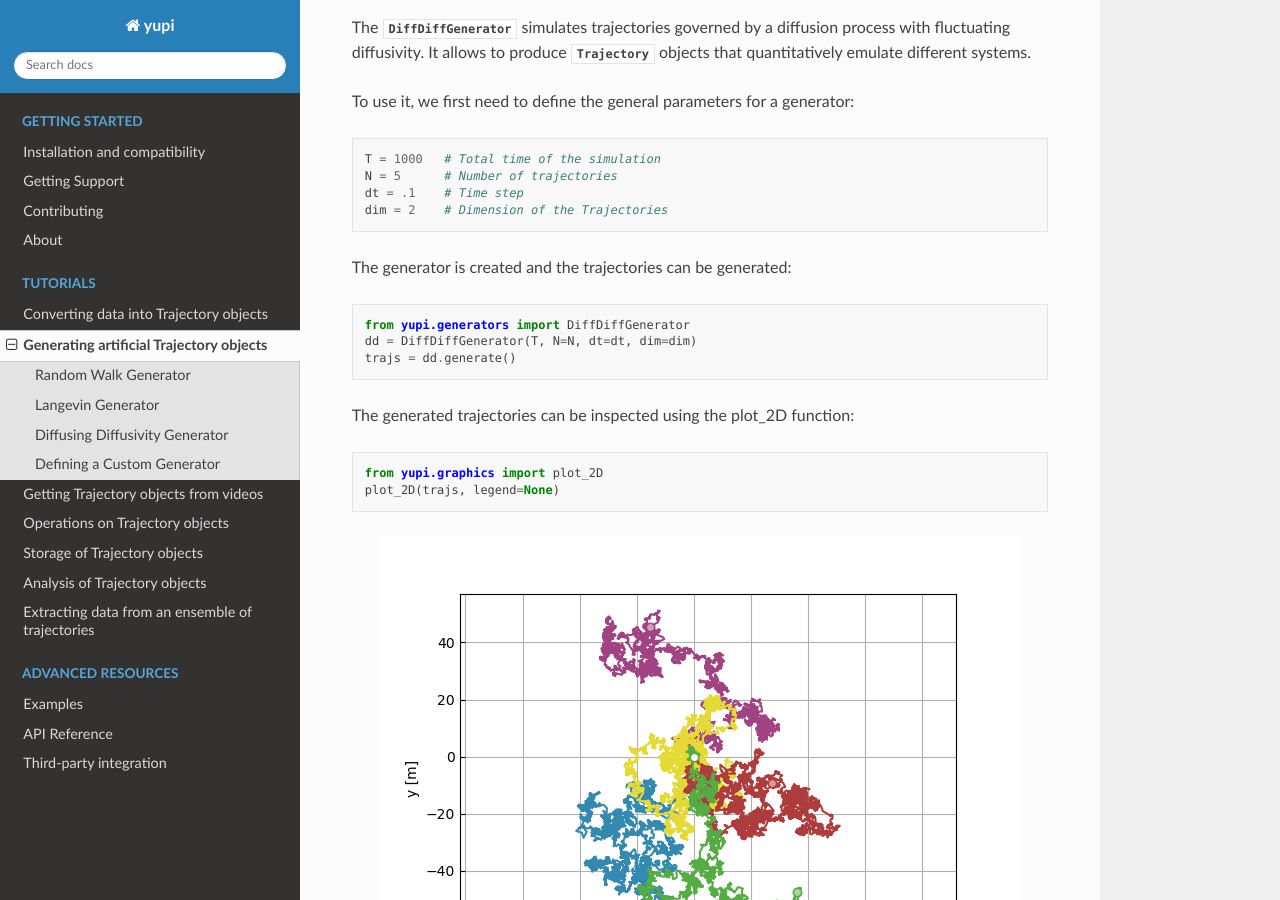
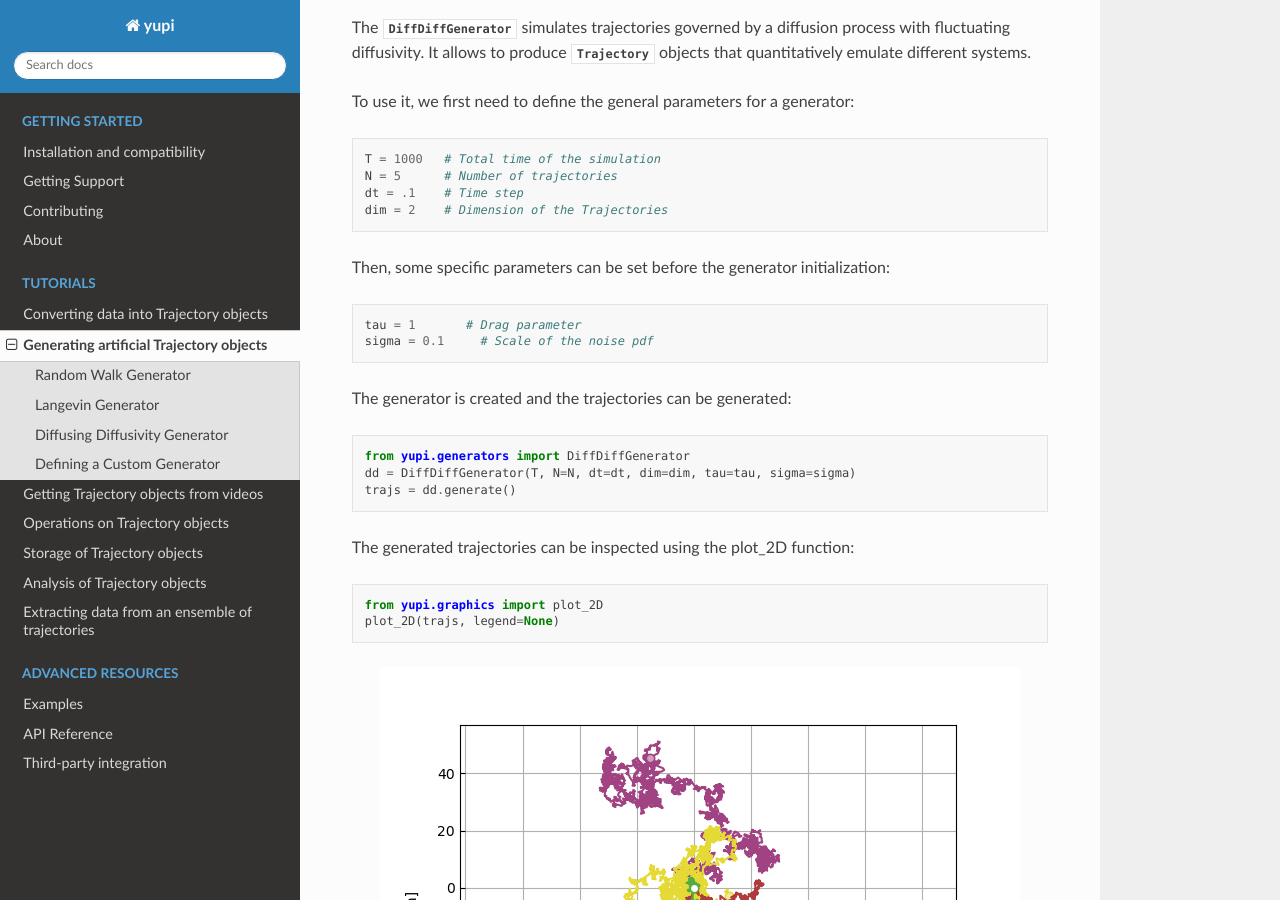
Before and after one commit to yupidevs/yupi, a Sphinx documentation site: the page built from docs/source/tutorials/generating.rst, in a window 1280 px wide and 900 px high, scrolled down 3183 px. Built offline with Sphinx 7.4.7 and the Read the Docs theme 2.0.0, drawn with Linux system fonts in a browser that asks for light colours.

Commit message:
Fix generatin docs tau parameter in DiffDiff

```diff
--- a/docs/source/tutorials/generating.rst
+++ b/docs/source/tutorials/generating.rst
@@ -103,7 +103,6 @@ creation using the ``v0`` and ``r0`` parameters respectively.
 
 A more complex application of this :py:class:`~generators.Generator` can be seen in the :ref:`Example 1`.
 
-
 Diffusing Diffusivity Generator
 ===============================
 
@@ -120,13 +119,19 @@ To use it, we first need to define the general parameters for a generator:
    dt = .1    # Time step
    dim = 2    # Dimension of the Trajectories
 
+Then, some specific parameters can be set before the generator initialization:
+
+.. code-block:: python
+
+    tau = 1       # Drag parameter
+    sigma = 0.1     # Scale of the noise pdf
 
 The generator is created and the trajectories can be generated:
 
 .. code-block:: python
 
    from yupi.generators import DiffDiffGenerator
-   dd = DiffDiffGenerator(T, N=N, dt=dt, dim=dim)
+   dd = DiffDiffGenerator(T, N=N, dt=dt, dim=dim, tau=tau, sigma=sigma)
    trajs = dd.generate()
 
 The generated trajectories can be inspected using the plot_2D function:
```
